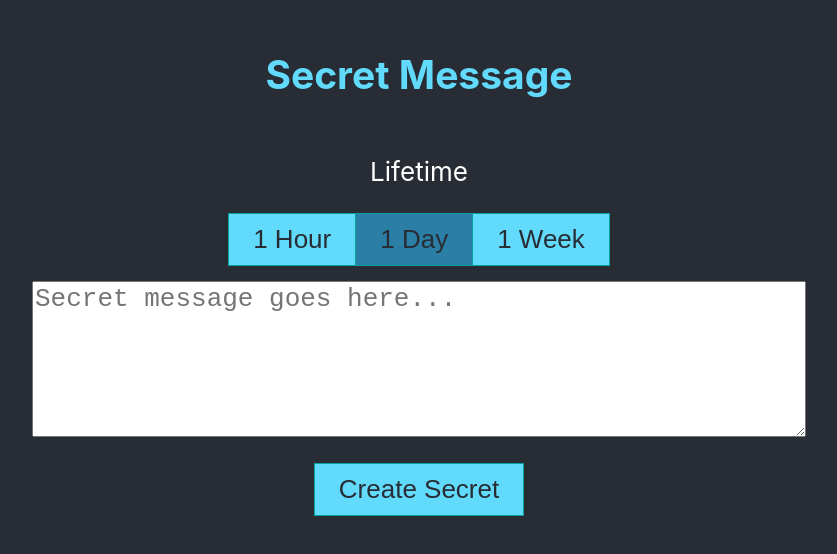
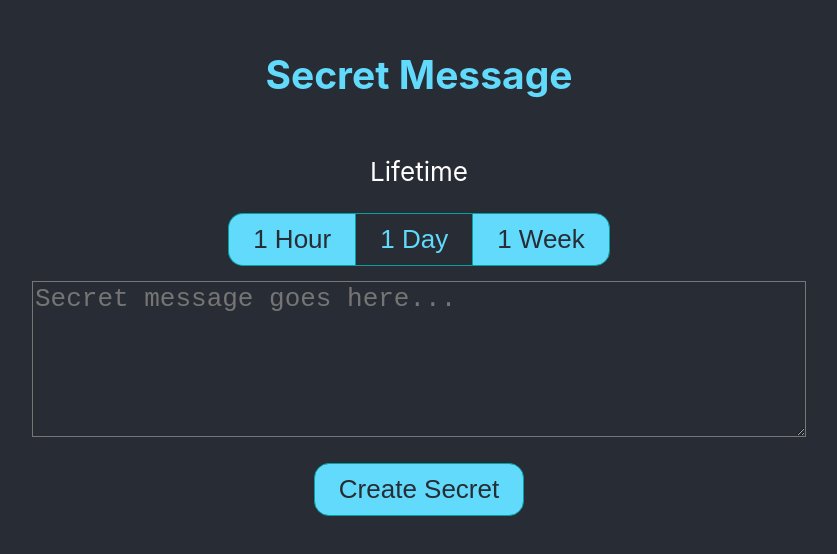
Before and after one commit to alexander-grube/secret_frontend, a React (Vite) app: page / in a window 1280 px wide. Shown: the part 120-674 px from the top of the page, without its empty margins (221-1058 px from the left). Built offline with nearby package versions, Linux system fonts and the light colour scheme.

Commit message:
cooler buttons

```diff
--- a/src/App.css
+++ b/src/App.css
@@ -39,10 +39,20 @@ button {
   padding: 10px 24px;
   cursor: pointer;
   float: left;
+  border-radius: 15px;
 }
 
 .btn-group button:not(:last-child) {
   border-right: none;
+  border-radius: 0px;
+}
+
+.btn-group button:first-child{
+  border-radius: 15px 0px 0px 15px;
+}
+
+.btn-group button:last-child{
+  border-radius: 0px 15px 15px 0px;
 }
 
 /* Clear floats (clearfix hack) */
@@ -50,6 +60,7 @@ button {
   content: "";
   clear: both;
   display: table;
+
 }
 
 .btn-group button:hover {
@@ -57,7 +68,8 @@ button {
 }
 
 .btn-group button.active {
-  background-color: #2b7fa6;
+  background-color: #282c34;
+  color: #61dafb;
 }
 
 .btn-group {
@@ -69,6 +81,8 @@ button {
   width: 768px;
   min-height: 150px;
   font-size: calc(10px + 2vmin);
+  background-color: #282c34;
+  color: #61dafb;
 }
 
 @media screen and (max-width: 768px) {
```
